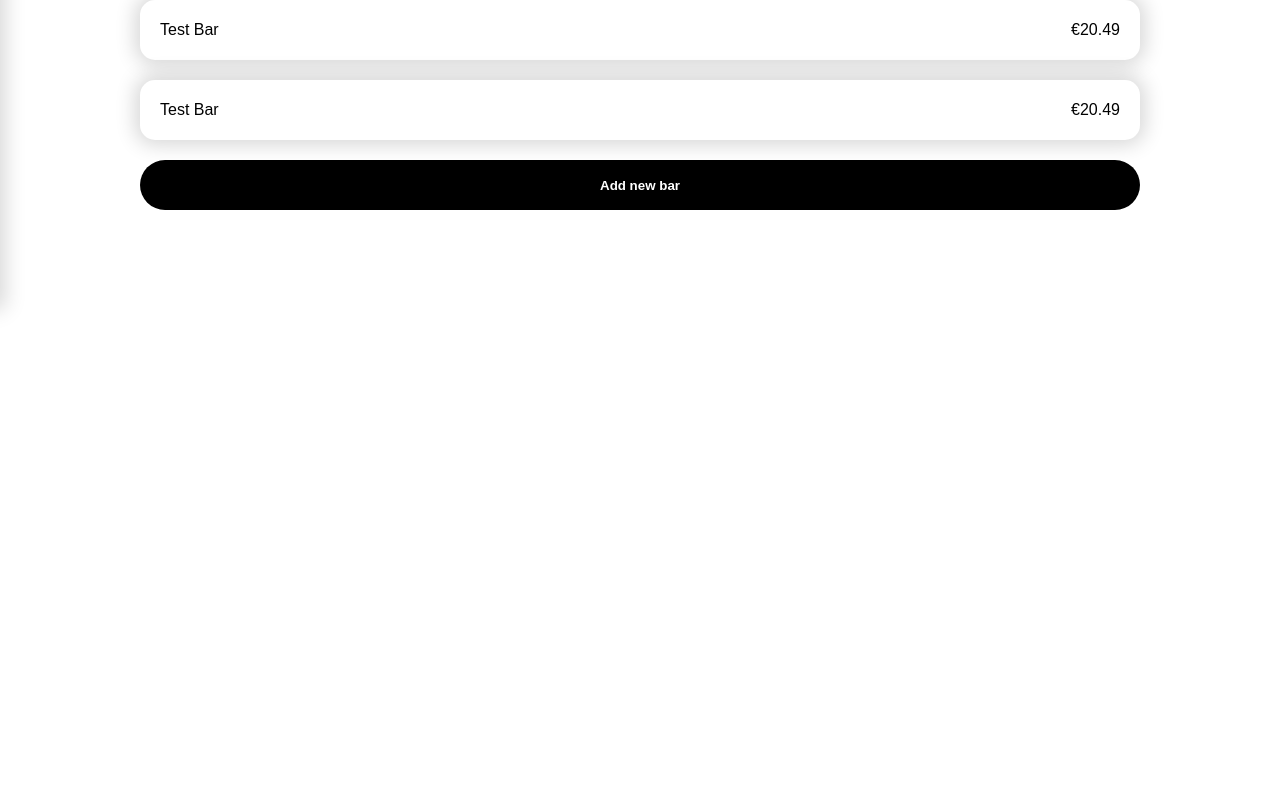
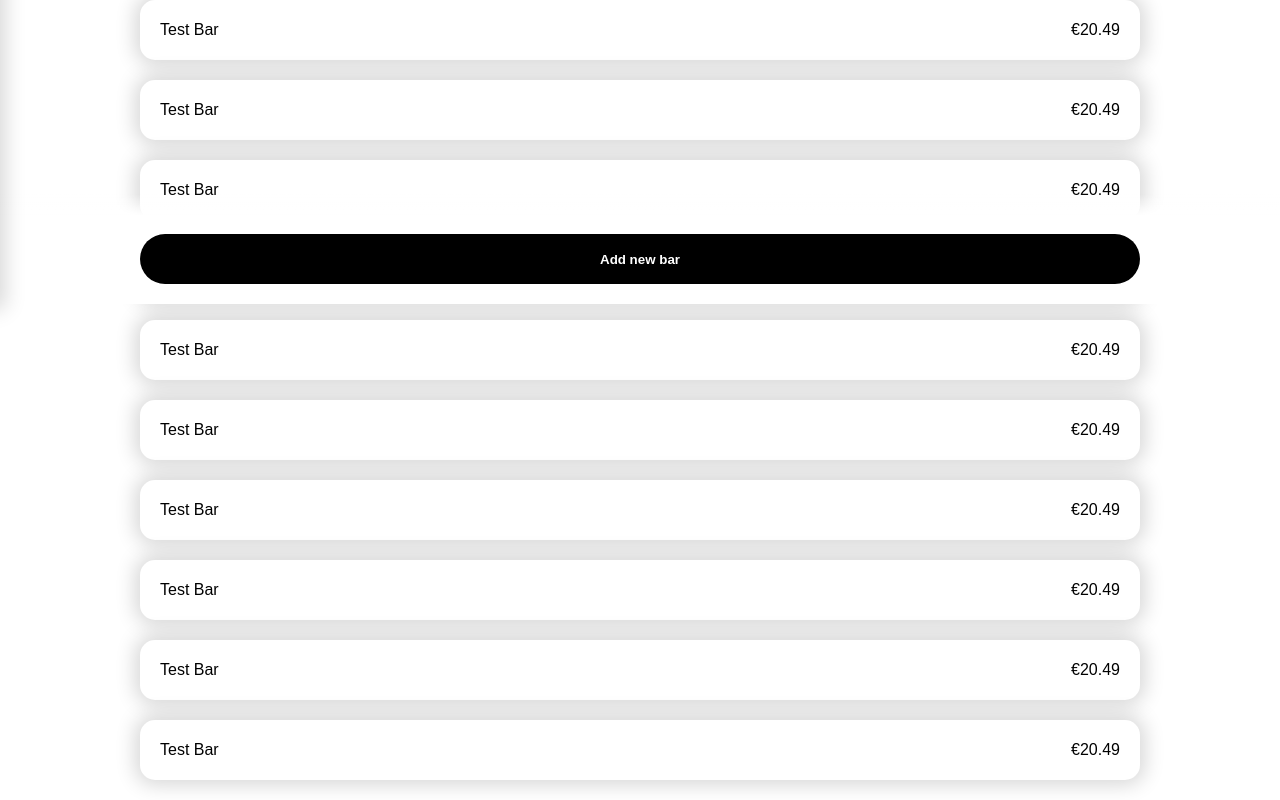
Before and after one commit to tungstun-ict/bartap-pwa, a React (Create React App) app: page / in a window 1280 px wide. Shown: the part 496-1296 px from the top of the page. Before the commit the page ends 800 px from the top, so only its background shows below. Built offline with nearby package versions, Linux system fonts and the light colour scheme; a web font is replaced by a local one.

Commit message:
Add bottom bar

```diff
--- a/src/pages/home-page/HomePage.js
+++ b/src/pages/home-page/HomePage.js
@@ -12,6 +12,7 @@ import TungstunListView from "../../stories/list-view/tungstun-list-view";
 import TungstunBarItem from "../../stories/list-item/tungstun-bar-item";
 
 import TungstunStatistics from "../../stories/statistics/tungstun-statistics";
+import TungstunBottomContainer from "../../stories/bottom-container/tungstun-bottom-container";
 
 const HomePage = () => {
   const navigate = useNavigate();
@@ -39,8 +40,24 @@ const HomePage = () => {
         <TungstunBarItem bar={bar} />
         <TungstunBarItem bar={bar} />
         <TungstunBarItem bar={bar} />
+        <TungstunBarItem bar={bar} />
+        <TungstunBarItem bar={bar} />
+        <TungstunBarItem bar={bar} />
+        <TungstunBarItem bar={bar} />
+        <TungstunBarItem bar={bar} />
+        <TungstunBarItem bar={bar} />
+        <TungstunBarItem bar={bar} />
+        <TungstunBarItem bar={bar} />
+
       </TungstunListView>
-      <TungstunTextButton className={"add-bar-button"} text="Add new bar" width="100%" onClick={handleClick} />
+      <TungstunBottomContainer>
+        <TungstunTextButton
+          className={"add-bar-button"}
+          text="Add new bar"
+          width="100%"
+          onClick={handleClick}
+        />
+      </TungstunBottomContainer>
     </TungstunPage>
   );
 };
--- /dev/null
+++ b/src/stories/bottom-container/tungstun-bottom-container.js
@@ -0,0 +1,13 @@
+import React from "react";
+
+import "./tungstun-bottom-container.scss"
+
+function TungstunBottomContainer({children}) {
+  return (
+    <div className="bottom-container__container">
+      {children}
+    </div>
+  );
+}
+
+export default TungstunBottomContainer;
--- /dev/null
+++ b/src/stories/bottom-container/tungstun-bottom-container.scss
@@ -0,0 +1,27 @@
+@use "../../variables.scss";
+
+.bottom-container {
+  &__container {
+    background: linear-gradient(
+      0deg,
+      rgba(255, 255, 255, 1) 0%,
+      rgba(255, 255, 255, 1) 80%,
+      rgba(0, 212, 255, 0) 100%
+    );
+    padding: 20px;
+    position: fixed;
+    width: 100%;
+    left: 0;
+    bottom: 0;
+    box-sizing: border-box;
+    display: flex;
+    justify-content: center;
+    align-items: center;
+
+    @media (min-width: variables.$size-mobile-max) {
+      & > * {
+        max-width: 1000px;
+      }
+    }
+  }
+}
--- a/src/stories/page/tungstun-page.js
+++ b/src/stories/page/tungstun-page.js
@@ -6,7 +6,7 @@ import TungstunMenu from "../menu/tungstun-menu";
 
 import "./tungstun-page.scss";
 
-const TungstunPage = ({ children, type, noHeader, title, style }) => {
+const TungstunPage = ({ children, type, noHeader, bottomBar, title, style }) => {
   const [isMenuOpen, setMenuOpen] = useState(false);
 
   const heavyVariants = {
@@ -57,6 +57,7 @@ const TungstunPage = ({ children, type, noHeader, title, style }) => {
       <div className="page__content" style={style}>
         {title && <h1 className="page__title">{title}</h1>}
         {children}
+        {bottomBar}
       </div>
     </motion.div>
   );
```
